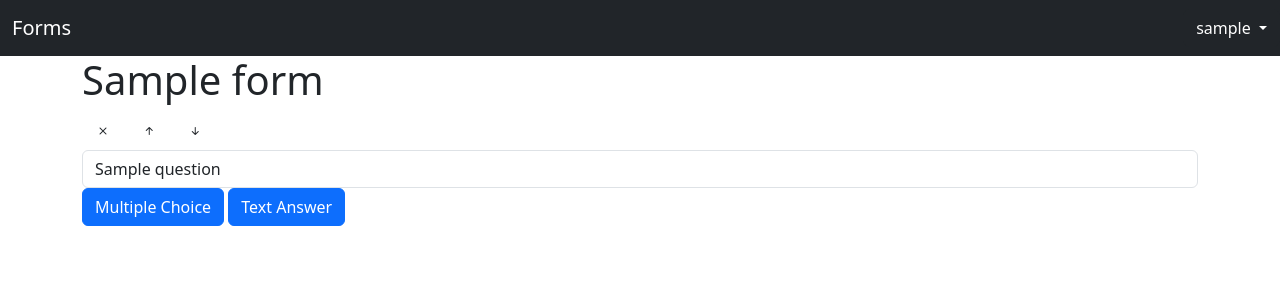
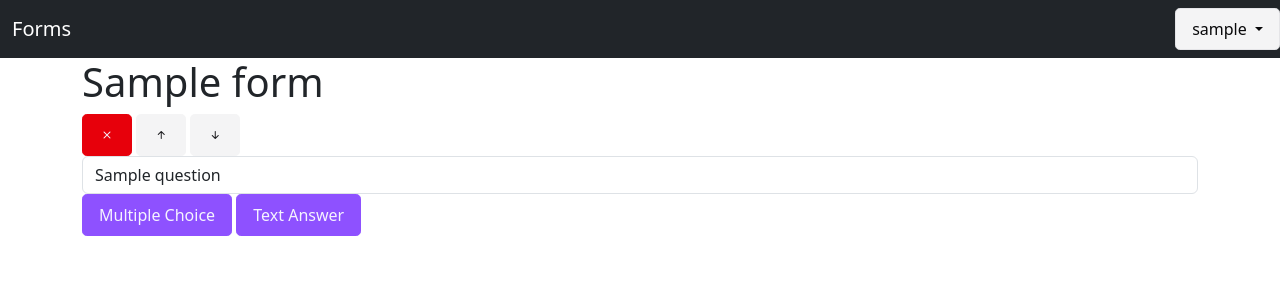
Before and after one commit to rjawaji1/forms, a PHP site: page /form.php?id=1 in a window 1280 px wide. Shown: the top 300 px of the page. Run offline with PHP 8.4, Linux system fonts and the light colour scheme; the visitor is signed in with stand-in values (Sample User, id 1); tables that the repository leaves empty hold one stand-in row (values such as "Sample post").

Commit message:
create a new component

```diff
--- a/css/styles.css
+++ b/css/styles.css
@@ -12,33 +12,110 @@
   --popover-foreground: oklch(0.141 0.005 285.823);
   --primary: oklch(0.606 0.25 292.717);
   --primary-foreground: oklch(0.969 0.016 293.756);
+  --primary-hover: oklch(0.65 0.25 292.717);
   --secondary: oklch(0.967 0.001 286.375);
   --secondary-foreground: oklch(0.21 0.006 285.885);
   --muted: oklch(0.967 0.001 286.375);
   --muted-foreground: oklch(0.552 0.016 285.938);
   --accent: oklch(0.967 0.001 286.375);
   --accent-foreground: oklch(0.21 0.006 285.885);
+  --accent-hover: oklch(0.98 0.001 286.375);
   --destructive: oklch(0.577 0.245 27.325);
+  --destructive-hover: oklch(0.65 0.245 27.325);
   --border: oklch(0.92 0.004 286.32);
   --input: oklch(0.92 0.004 286.32);
   --ring: oklch(0.606 0.25 292.717);
-  --chart-1: oklch(0.646 0.222 41.116);
-  --chart-2: oklch(0.6 0.118 184.704);
-  --chart-3: oklch(0.398 0.07 227.392);
-  --chart-4: oklch(0.828 0.189 84.429);
-  --chart-5: oklch(0.769 0.188 70.08);
-  --sidebar: oklch(0.985 0 0);
-  --sidebar-foreground: oklch(0.141 0.005 285.823);
-  --sidebar-primary: oklch(0.606 0.25 292.717);
-  --sidebar-primary-foreground: oklch(0.969 0.016 293.756);
-  --sidebar-accent: oklch(0.967 0.001 286.375);
-  --sidebar-accent-foreground: oklch(0.21 0.006 285.885);
-  --sidebar-border: oklch(0.92 0.004 286.32);
-  --sidebar-ring: oklch(0.606 0.25 292.717);
 }
 
+/* Input styles */
 .input {
-  background-color: var(--background);
+  border: 1px solid var(--border);
+  outline: none;
+  font-size: inherit;
+  padding: 0.5em;
+  border-radius: 0.2em;
+}
+
+.input:focus-visible {
+  border-color: var(--primary);
+  box-shadow: 0 0 5px 0 var(--primary);
+}
+
+.input.input-large {
+  font-size: 1.25rem;
+}
+
+.input.input-small {
+  font-size: 0.75rem;
+}
+
+.input:disabled {
+  background-color: var(--muted);
+  color: var(--muted-foreground);
+  cursor: not-allowed;
+}
+
+.btn {
+  background: var(--muted);
+  border: 1px solid var(--border);
+  outline: none;
+  cursor: pointer;
+  padding: 0.5em 1em;
+  border-radius: 0.3em;
   color: var(--foreground);
-  border-radius: var(--radius);
 }
+
+.btn:hover,
+.btn:focus-visible {
+  background-color: var(--accent);
+  color: var(--accent-foreground);
+  box-shadow: 0 0 5px 0 var(--accent);
+}
+
+.btn.btn-primary {
+  background-color: var(--primary);
+  border-color: var(--primary);
+  color: var(--primary-foreground);
+}
+
+.btn.btn-primary:hover,
+.btn.btn-primary:focus-visible {
+  background-color: var(--primary-hover);
+  color: var(--primary-foreground);
+}
+
+.btn.btn-accent {
+  background-color: var(--accent);
+  border-color: var(--accent);
+  color: var(--accent-foreground);
+}
+
+.btn.btn-accent:hover,
+.btn.btn-accent:focus-visible {
+  background-color: var(--accent-hover);
+  color: var(--accent-foreground);
+}
+
+.btn.btn-danger {
+  background-color: var(--destructive);
+  border-color: var(--destructive);
+  color: var(--primary-foreground);
+}
+
+.btn.btn-danger:hover,
+.btn.btn-danger:focus-visible {
+  background-color: var(--destructive-hover);
+  color: var(--primary-foreground);
+}
+
+.btn.btn-large {
+  font-size: 1.25rem;
+}
+
+.btn.btn-small {
+  font-size: 0.75rem;
+}
+
+.btn.btn-pill {
+  border-radius: 999999px;
+}
--- a/form.php
+++ b/form.php
@@ -53,9 +53,9 @@ $stmt -> bind_result($question_id, $question, $question_position, $question_type
                 ?>
 
                 <div class="question-controls">
-                    <button class="btn" data-action="q_delete"><i class="bi bi-x"></i></button>
-                    <button class="btn" data-action="q_move_up"><i class="bi bi-arrow-up-short"></i></button>
-                    <button class="btn" data-action="q_move_down"><i class="bi bi-arrow-down-short"></i></button>
+                    <button class="btn btn-danger" data-action="q_delete"><i class="bi bi-x"></i></button>
+                    <button class="btn btn-accent" data-action="q_move_up"><i class="bi bi-arrow-up-short"></i></button>
+                    <button class="btn btn-accent" data-action="q_move_down"><i class="bi bi-arrow-down-short"></i></button>
                 </div>
 
                 <div class="question-header">
@@ -77,36 +77,16 @@ $stmt -> bind_result($question_id, $question, $question_position, $question_type
                         $choice_stmt -> close();
                         ?>
                     <?php break; case "text" :?>
-                        <?php if($result["long_answer"]) :?>
-                            <textarea class="form-control" disabled></textarea>
-                        <?php else: ?>
-                            <input class="form-control" type="text" disabled>
-                        <?php endif; ?>
+                        <?php
+                        $text_long_answer = $result["long_answer"];
+                        include("includes/components/text_component.php");
+                        ?>
                     <?php endswitch; ?>
                 </div>
 
-                <div class="question-controls">
-                    <?php switch($question_type): case "multiple_choice" :?>
-                        <button class="btn me-auto" data-action="mcq_add_option">Add Option</button>
-                        <div class="form-check form-switch">
-                            <input class="form-check-input" type="checkbox" role="switch" id="<?=$question_id?>-multiple" <?=$result["multiple"] ? "checked" : "" ?>>
-                            <label class="form-check-label" for="<?=$question_id?>-multiple">Multiple Answers</label>
-                        </div>
-                        <div class="form-check form-switch">
-                            <input class="form-check-input" type="checkbox" role="switch" id="<?=$question_id?>-required" <?=$question_required ? "checked" : "" ?>>
-                            <label class="form-check-label" for="<?=$question_id?>-required">Required</label>
-                        </div>
-                    <?php break; case "text" :?>
-                        <div class="form-check form-switch ms-auto">
-                            <input class="form-check-input" type="checkbox" role="switch" id="<?=$question_id?>-long" <?=$result["long_answer"] ? "checked" : "" ?>>
-                            <label class="form-check-label" for="<?=$question_id?>-long">Long Answer</label>
-                        </div>
-                        <div class="form-check form-switch">
-                            <input class="form-check-input" type="checkbox" role="switch" id="<?=$question_id?>-required" <?=$question_required ? "checked" : "" ?>>
-                            <label class="form-check-label" for="<?=$question_id?>-required" >Required</label>
-                        </div>
-                    <?php endswitch; ?>
-                </div>
+                <?php
+                include("includes/components/q_controls_component.php");
+                ?>
             </div>
         <?php endwhile; ?>
     </div>
--- a/includes/components/mcq_component.php
+++ b/includes/components/mcq_component.php
@@ -1,8 +1,8 @@
 <div class="d-flex align-items-center" data-choice-id="<?=$mco_id?>" data-choice-position="<?=$mco_pos?>">
     <input class="form-control" type="text" value="<?=$mco_text?>">
     <div class="d-flex mco-group">
-        <button class="btn btn-destructive" data-action="mco_delete"><i class="bi bi-x"></i></button>
-        <button class="btn" data-action="mco_move_up"><i class="bi bi-arrow-up-short"></i></button>
-        <button class="btn" data-action="mco_move_down"><i class="bi bi-arrow-down-short"></i></button>
+        <button class="btn btn-small btn-danger" data-action="mco_delete"><i class="bi bi-x"></i></button>
+        <button class="btn btn-small btn-accent" data-action="mco_move_up"><i class="bi bi-arrow-up-short"></i></button>
+        <button class="btn btn-small btn-accent" data-action="mco_move_down"><i class="bi bi-arrow-down-short"></i></button>
     </div>
 </div>
--- /dev/null
+++ b/includes/components/q_controls_component.php
@@ -0,0 +1,22 @@
+<div class="question-controls">
+    <?php switch($question_type): case "multiple_choice" :?>
+        <button class="btn" data-action="mcq_add_option">Add Option</button>
+        <div class="form-check form-switch">
+            <input class="form-check-input" type="checkbox" role="switch" id="<?=$question_id?>-multiple">
+            <label class="form-check-label" for="<?=$question_id?>-multiple">Multiple Answers</label>
+        </div>
+        <div class="form-check form-switch">
+            <input class="form-check-input" type="checkbox" role="switch" id="<?=$question_id?>-required">
+            <label class="form-check-label" for="<?=$question_id?>-required">Required</label>
+        </div>
+    <?php break; case "text" :?>
+        <div class="form-check form-switch">
+            <input class="form-check-input" type="checkbox" role="switch" id="<?=$question_id?>-long">
+            <label class="form-check-label" for="<?=$question_id?>-long">Long Answer</label>
+        </div>
+        <div class="form-check form-switch">
+            <input class="form-check-input" type="checkbox" role="switch" id="<?=$question_id?>-required">
+            <label class="form-check-label" for="<?=$question_id?>-required">Required</label>
+        </div>
+    <?php endswitch; ?>
+</div>
--- a/includes/components/text_component.php
+++ b/includes/components/text_component.php
@@ -1,5 +1,5 @@
 <?php if($text_long_answer) :?>
-    <textarea class="form-control" disabled></textarea>
+    <textarea class="input" disabled></textarea>
 <?php else: ?>
-    <input class="form-control" type="text" disabled>
+    <input class="input" type="text" disabled>
 <?php endif; ?>
```
Also changed, not shown: api/form/question/create.php (+7 -23 lines), example-switch.html (deleted, +0 -92 lines).
